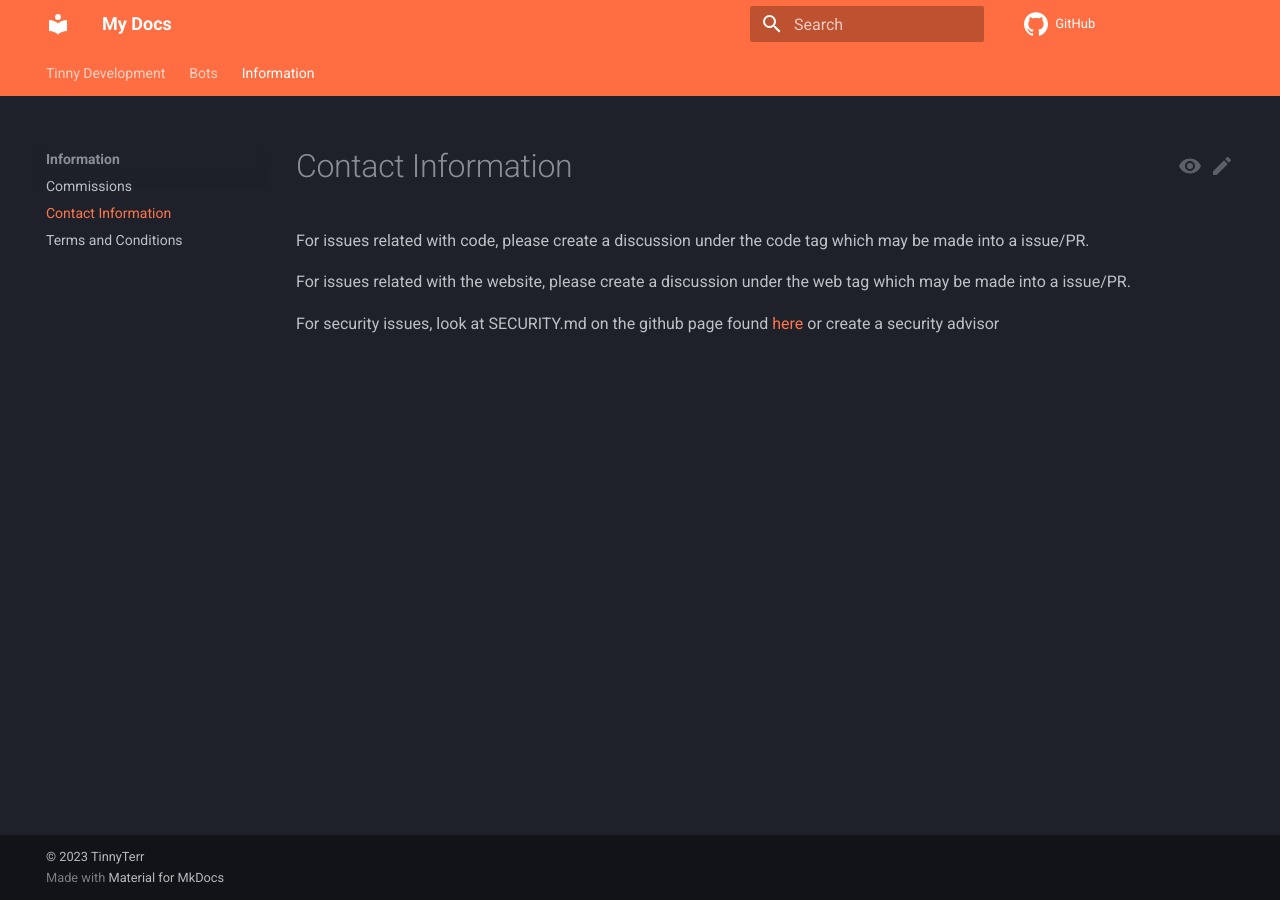
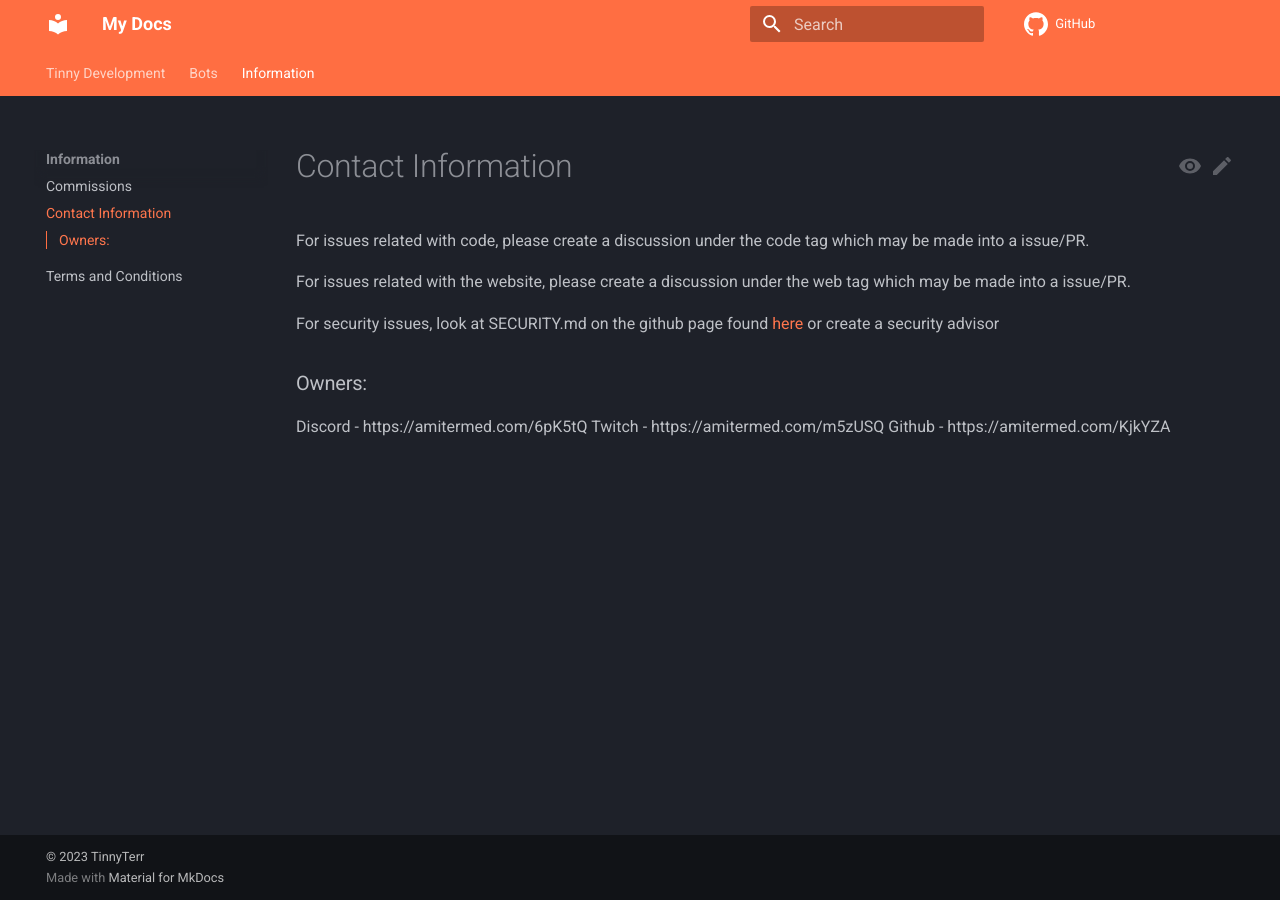
Before and after one commit to TinnyTerr/tinnyterr.github, an MkDocs documentation site: the page built from docs/Information/contact.md, in a window 1280 px wide. Built offline with MkDocs 1.6.1 and Material for MkDocs 9.7.7, drawn with Linux system fonts in a browser that asks for light colours; comment, search, counter and statistics services are not loaded.

Commit message:
Update contact.md

```diff
--- a/docs/Information/contact.md
+++ b/docs/Information/contact.md
@@ -13,3 +13,8 @@ For security issues, look at
 SECURITY.md on the github page
 found [here](https://github.com/TinnyTerr/tinnyterr.github.io)
 or create a security advisor
+
+### Owners:
+Discord - https://amitermed.com/6pK5tQ
+Twitch - https://amitermed.com/m5zUSQ
+Github - https://amitermed.com/KjkYZA
```
